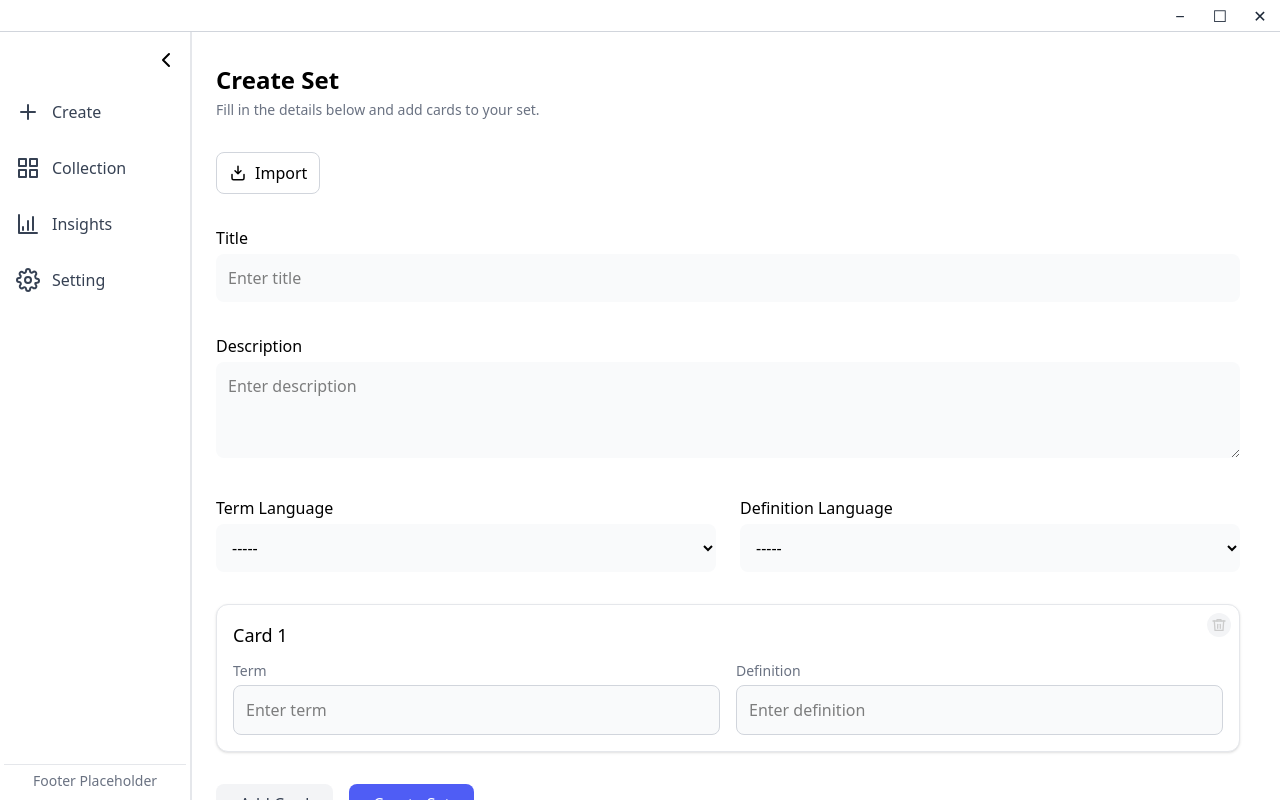
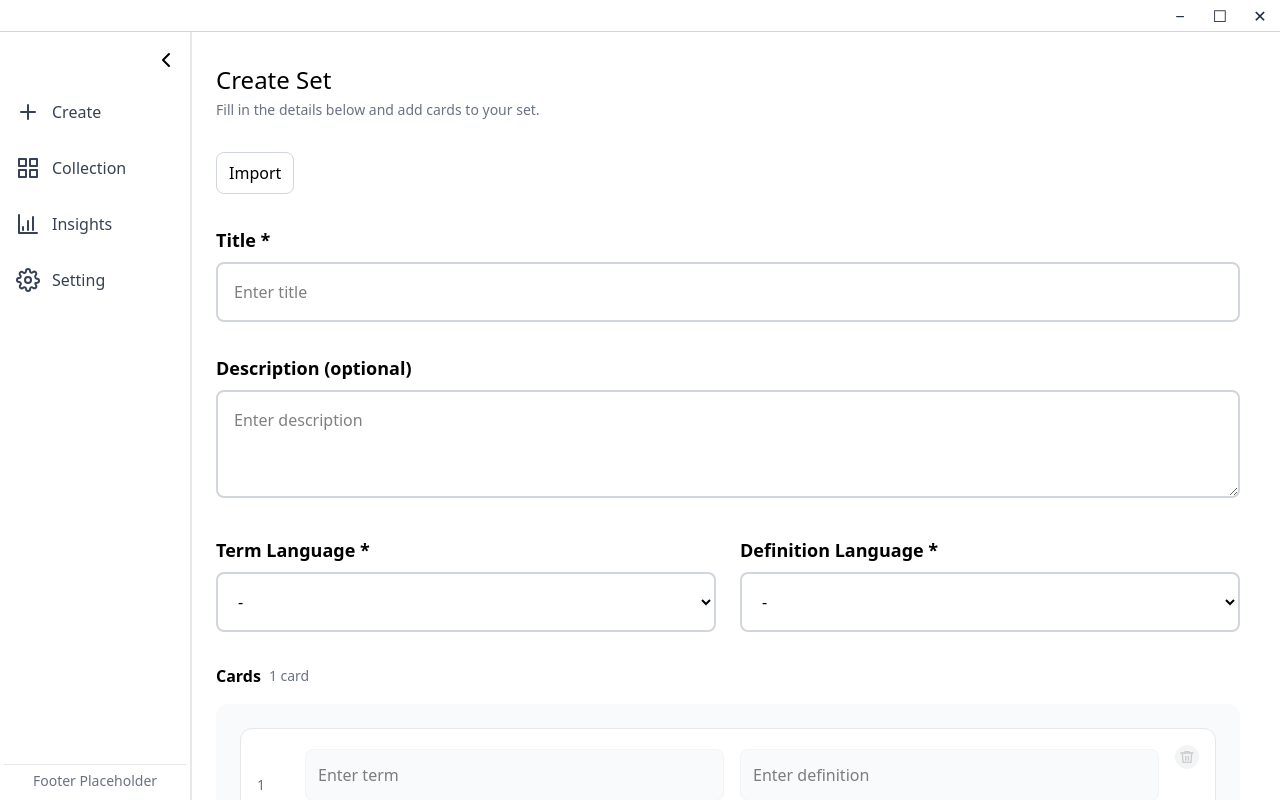
Before and after one commit to lu7ue/typola, a React (Vite) app in the folder src/frontend/: page / in a window 1280 px wide. Built offline with nearby package versions, Linux system fonts and the light colour scheme.

Commit message:
using the same ui with import data page

```diff
--- a/src/frontend/src/components/Card.jsx
+++ b/src/frontend/src/components/Card.jsx
@@ -19,42 +19,47 @@ const TrashIcon = ({ size = 20, color = "gray" }) => (
 
 export default function Card({ card, updateCard, deleteCard, disableDelete }) {
   return (
-        <div className="relative bg-white p-4 rounded-xl shadow-sm border border-gray-200">
+    <div className="relative pr-10 pt-1">
       {/* Trash Button */}
       <button
         onClick={() => !disableDelete && deleteCard(card.id)}
-                className={`absolute top-2 right-2 p-1 rounded-full flex items-center justify-center
-                    ${disableDelete ? "bg-gray-100 cursor-not-allowed" : "hover:bg-gray-200 cursor-pointer"} transition`}
+        className={`absolute top-0 right-0 p-1 rounded-full flex items-center justify-center
+                    ${
+                      disableDelete
+                        ? "bg-gray-100 cursor-not-allowed"
+                        : "hover:bg-gray-200 cursor-pointer"
+                    } transition`}
         title={disableDelete ? "Cannot delete the only card" : "Delete card"}
       >
         <TrashIcon size={16} color={disableDelete ? "#ccc" : "#4b5563"} />
       </button>
 
-            {/* Card ID */}
-            <div className="text-lg font-medium mb-3">Card {card.id}</div>
-
       {/* Inputs */}
       <div className="grid grid-cols-2 gap-4">
         {/* Term */}
         <div>
-                    <label className="block text-sm mb-1 text-gray-500">Term</label>
           <input
-                        className="w-full p-3 bg-gray-50 rounded-lg border border-gray-300 focus:outline-none focus:border-[#4f5df5]"
+            className="w-full bg-gray-50 rounded-lg px-3 py-3 min-h-[52px]
+           border border-gray-100
+           focus:outline-none focus:ring-2 focus:ring-[#7e7bf1]"
             placeholder="Enter term"
             value={card.term}
             onChange={(e) => updateCard(card.id, "term", e.target.value)}
           />
+          <div className="text-xs text-gray-400 mt-2">TERM</div>
         </div>
 
         {/* Definition */}
         <div>
-                    <label className="block text-sm mb-1 text-gray-500">Definition</label>
           <input
-                        className="w-full p-3 bg-gray-50 rounded-lg border border-gray-300 focus:outline-none focus:border-[#4f5df5]"
+            className="w-full bg-gray-50 rounded-lg px-3 py-3 min-h-[52px]
+           border border-gray-100
+           focus:outline-none focus:ring-2 focus:ring-[#7e7bf1]"
             placeholder="Enter definition"
             value={card.definition}
             onChange={(e) => updateCard(card.id, "definition", e.target.value)}
           />
+          <div className="text-xs text-gray-400 mt-2">DEFINITION</div>
         </div>
       </div>
     </div>
--- a/src/frontend/src/pages/Create.jsx
+++ b/src/frontend/src/pages/Create.jsx
@@ -41,10 +41,9 @@ export default function Create() {
 
     if (id === 1 && (field === "term" || field === "definition")) {
       setErrors((prev) => {
-        const firstCardContent =
-          id === 1 ? (field === "term" ? value : cards[0].term) : cards[0].term;
+        const firstCardContent = field === "term" ? value : cards[0].term;
         const firstCardDef =
-          id === 1 ? (field === "definition" ? value : cards[0].definition) : cards[0].definition;
+          field === "definition" ? value : cards[0].definition;
 
         if (firstCardContent || firstCardDef) {
           return { ...prev, firstCard: "" };
@@ -71,10 +70,10 @@ export default function Create() {
       hasError = true;
     }
 
-
     const firstCard = cards[0];
     if (!firstCard.term && !firstCard.definition) {
-      newErrors.firstCard = "Please fill in at least the first card's term or definition";
+      newErrors.firstCard =
+        "Please fill in at least the first card's term or definition";
       hasError = true;
     }
 
@@ -96,10 +95,11 @@ export default function Create() {
       }
     }
 
-    // Reset form
     setTitle("");
     setDescription("");
-    setCards([{ id: 1, term: "", definition: "", image: null, isDefault: true }]);
+    setCards([
+      { id: 1, term: "", definition: "", image: null, isDefault: true },
+    ]);
     setTermLanguage("");
     setDefinitionLanguage("");
     setErrors({ title: "", termLanguage: "", definitionLanguage: "" });
@@ -108,21 +108,21 @@ export default function Create() {
   };
 
   const inputClass = (error) =>
-    `w-full p-3 rounded-lg bg-gray-50 focus:outline-none focus:ring-2 focus:ring-[#4f5df5] ${error ? "ring-red-500" : ""
+    `w-full p-4 border-2 rounded-lg bg-white focus:outline-none focus:border-[#7e7bf1] ${
+      error ? "border-red-400" : "border-gray-300"
     }`;
 
   const selectClass = (error) =>
-    `w-full p-3 rounded-lg bg-gray-50 focus:outline-none focus:ring-2 focus:ring-[#4f5df5] ${error ? "ring-red-500" : ""
+    `w-full p-4 border-2 rounded-lg bg-white focus:outline-none focus:border-[#7e7bf1] ${
+      error ? "border-red-400" : "border-gray-300"
     }`;
 
-  // drag card
   const onDragEnd = (result) => {
     if (!result.destination) return;
 
     const reordered = Array.from(cards);
     const [removed] = reordered.splice(result.source.index, 1);
     reordered.splice(result.destination.index, 0, removed);
-
 
     const renumbered = reordered.map((card, index) => ({
       ...card,
@@ -136,7 +136,7 @@ export default function Create() {
     <div className="space-y-8 max-w-5xl">
       {/* Header */}
       <div>
-        <h2 className="text-2xl font-semibold mb-1">Create Set</h2>
+        <h2 className="text-2xl mb-1">Create Set</h2>
         <p className="text-gray-500 text-sm">
           Fill in the details below and add cards to your set.
         </p>
@@ -146,43 +146,22 @@ export default function Create() {
         onClick={() => navigate("/importData")}
         className="inline-flex items-center gap-2 px-3 py-2 rounded-lg border border-gray-300 hover:bg-gray-100"
       >
-        {/* Import icon */}
-        <svg
-          width="18"
-          height="18"
-          viewBox="0 0 24 24"
-          fill="none"
-          xmlns="http://www.w3.org/2000/svg"
-          aria-hidden="true"
-        >
-          <path
-            d="M12 3v10m0 0l4-4m-4 4l-4-4"
-            stroke="currentColor"
-            strokeWidth="2"
-            strokeLinecap="round"
-            strokeLinejoin="round"
-          />
-          <path
-            d="M4 14v5a2 2 0 0 0 2 2h12a2 2 0 0 0 2-2v-5"
-            stroke="currentColor"
-            strokeWidth="2"
-            strokeLinecap="round"
-            strokeLinejoin="round"
-          />
-        </svg>
         Import
       </button>
 
       {/* Title */}
       <div>
-        <label className="block mb-1 font-medium">Title</label>
-        {errors.title && <p className="text-red-500 text-sm mb-1">{errors.title}</p>}
+        <label className="block text-lg font-semibold mb-2">Title *</label>
+        {errors.title && (
+          <p className="text-red-500 text-sm mb-1">{errors.title}</p>
+        )}
         <input
           className={inputClass(errors.title)}
           value={title}
           onChange={(e) => {
             setTitle(e.target.value);
-            if (e.target.value.trim()) setErrors((prev) => ({ ...prev, title: "" }));
+            if (e.target.value.trim())
+              setErrors((prev) => ({ ...prev, title: "" }));
           }}
           placeholder="Enter title"
         />
@@ -190,9 +169,11 @@ export default function Create() {
 
       {/* Description */}
       <div>
-        <label className="block mb-1 font-medium">Description</label>
+        <label className="block text-lg font-semibold mb-2">
+          Description (optional)
+        </label>
         <textarea
-          className="w-full p-3 rounded-lg bg-gray-50 focus:outline-none focus:ring-2 focus:ring-[#4f5df5]"
+          className={inputClass(false)}
           value={description}
           onChange={(e) => setDescription(e.target.value)}
           rows={3}
@@ -203,26 +184,29 @@ export default function Create() {
       {/* Language Selection */}
       <div className="grid grid-cols-2 gap-6">
         <div>
-          <label className="block mb-1 font-medium">Term Language</label>
+          <label className="block text-lg font-semibold mb-2">
+            Term Language *
+          </label>
           <select
             className={selectClass(errors.termLanguage)}
             value={termLanguage}
             onChange={(e) => {
               setTermLanguage(e.target.value);
-              if (e.target.value) setErrors((prev) => ({ ...prev, termLanguage: "" }));
+              if (e.target.value)
+                setErrors((prev) => ({ ...prev, termLanguage: "" }));
             }}
           >
-            <option value="">-----</option>
+            <option value=""> - </option>
             <option value="en">English</option>
             <option value="nl">Dutch</option>
             <option value="kr">Korean</option>
           </select>
-          {errors.termLanguage && (
-            <p className="text-red-500 text-sm mt-1">{errors.termLanguage}</p>
-          )}
         </div>
+
         <div>
-          <label className="block mb-1 font-medium">Definition Language</label>
+          <label className="block text-lg font-semibold mb-2">
+            Definition Language *
+          </label>
           <select
             className={selectClass(errors.definitionLanguage)}
             value={definitionLanguage}
@@ -232,22 +216,32 @@ export default function Create() {
                 setErrors((prev) => ({ ...prev, definitionLanguage: "" }));
             }}
           >
-            <option value="">-----</option>
+            <option value=""> - </option>
             <option value="en">English</option>
             <option value="nl">Dutch</option>
             <option value="kr">Korean</option>
           </select>
-          {errors.definitionLanguage && (
-            <p className="text-red-500 text-sm mt-1">{errors.definitionLanguage}</p>
-          )}
         </div>
       </div>
 
-      {/* Cards with DragDrop */}
+      {/* Cards */}
+      <div className="space-y-4">
+        <div className="flex items-center gap-2">
+          <h3 className="font-semibold">Cards</h3>
+          <span className="text-gray-500 text-sm">
+            {cards.length} card{cards.length === 1 ? "" : "s"}
+          </span>
+        </div>
+
+        <div className="bg-gray-50 rounded-xl p-6 space-y-4">
           <DragDropContext onDragEnd={onDragEnd}>
             <Droppable droppableId="cards-droppable">
               {(provided) => (
-      <div {...provided.droppableProps} ref={provided.innerRef} className="space-y-4">
+                <div
+                  ref={provided.innerRef}
+                  {...provided.droppableProps}
+                  className="space-y-4"
+                >
                   {cards.map((card, index) => (
                     <Draggable
                       key={card.id}
@@ -259,14 +253,22 @@ export default function Create() {
                           ref={provided.innerRef}
                           {...provided.draggableProps}
                           {...provided.dragHandleProps}
-                className={`transition-shadow cursor-grab`}
+                          className="flex gap-6 items-center bg-white rounded-xl p-4 border border-gray-200"
                         >
+                          {/* Index */}
+                          <div className="w-6 text-gray-500 text-sm">
+                            {index + 1}
+                          </div>
+
+                          {/* Card */}
+                          <div className="flex-1">
                             <Card
                               card={card}
                               updateCard={updateCard}
                               deleteCard={deleteCard}
                               disableDelete={cards.length === 1}
                             />
+                          </div>
                         </div>
                       )}
                     </Draggable>
@@ -276,20 +278,20 @@ export default function Create() {
               )}
             </Droppable>
           </DragDropContext>
-
-
+        </div>
+      </div>
 
       {/* Buttons */}
-      <div className="flex gap-4 mt-6">
+      <div className="border-t border-gray-200 pt-6 flex justify-end gap-4">
         <button
           onClick={addCard}
-          className="px-6 py-2 bg-gray-100 text-gray-700 rounded-lg hover:bg-gray-200 transition"
+          className="px-5 py-2 rounded-full border border-gray-300 text-gray-600 hover:bg-gray-100"
         >
           Add Card
         </button>
         <button
           onClick={handleCreateSet}
-          className="px-6 py-2 bg-[#4f5df5] text-white rounded-lg hover:opacity-90 transition"
+          className="px-5 py-2 rounded-full bg-[#4f5df5] text-white hover:opacity-90"
         >
           Create Set
         </button>
```
Lines whose indentation alone changed are shown as unchanged.
